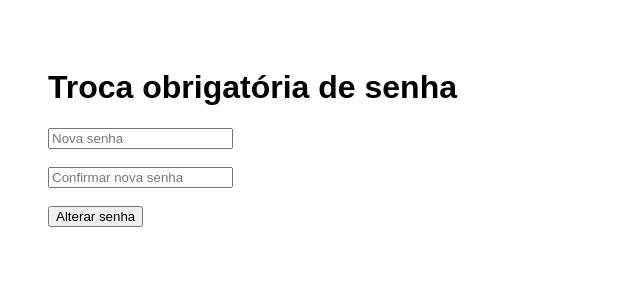
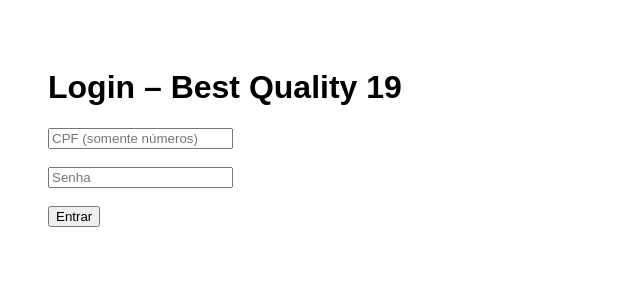
Before and after one commit to Edufig85/best-quality-19-customer-first, a Next.js app in the folder frontend/: page /login in a window 1280 px wide. Before the commit this address had no page. Shown: the top 300 px of the page, without its empty margins (0-640 px from the left). Built offline with nearby package versions, Linux system fonts and the light colour scheme.

Commit message:
Update page.jsx

```diff
--- a/frontend/app/login/page.jsx
+++ b/frontend/app/login/page.jsx
@@ -1,94 +1,81 @@
 "use client";
 
-import { useState, useEffect } from "react";
+import { useState } from "react";
 import { useRouter } from "next/navigation";
 
-export default function ChangePassword() {
+export default function Login() {
   const router = useRouter();
 
   const [cpf, setCpf] = useState("");
-  const [senha1, setSenha1] = useState("");
-  const [senha2, setSenha2] = useState("");
+  const [password, setPassword] = useState("");
   const [msg, setMsg] = useState("");
 
-  useEffect(() => {
-    const savedCpf = localStorage.getItem("cpf");
-    if (!savedCpf) {
-      router.push("/login");
-    } else {
-      setCpf(savedCpf);
-    }
-  }, [router]);
-
-  const trocarSenha = async () => {
-    if (senha1.length < 6) {
-      setMsg("A senha deve ter pelo menos 6 caracteres");
-      return;
-    }
-
-    if (senha1 !== senha2) {
-      setMsg("As senhas não conferem");
+  const realizarLogin = async () => {
+    if (!cpf || !password) {
+      setMsg("Preencha CPF e senha");
       return;
     }
 
     try {
       const res = await fetch(
-        `${process.env.NEXT_PUBLIC_API_URL}/change-password`,
+        `${process.env.NEXT_PUBLIC_API_URL}/login`,
         {
           method: "POST",
           headers: { "Content-Type": "application/json" },
-          body: JSON.stringify({
-            cpf,
-            newPassword: senha1,
-          }),
+          body: JSON.stringify({ cpf, password })
         }
       );
 
       const data = await res.json();
 
       if (!res.ok) {
-        setMsg(data.error || "Erro ao trocar senha");
+        setMsg(data.error || "CPF ou senha inválidos");
         return;
       }
 
-      localStorage.removeItem("cpf");
-      setMsg("Senha alterada com sucesso!");
+      // ✅ Troca obrigatória de senha
+      if (data.must_change_password) {
+        localStorage.setItem("cpf", cpf);
+        router.push("/change-password");
+        return;
+      }
 
-      setTimeout(() => {
-        router.push("/login");
-      }, 1200);
-    } catch {
-      setMsg("Erro de conexão com o servidor");
+      // ✅ Login normal (caso futuro)
+      setMsg("Login realizado com sucesso");
+      router.push("/");
+    } catch (e) {
+      setMsg("Erro ao conectar com o servidor");
     }
   };
 
   return (
     <div style={{ padding: 40 }}>
-      <h1>Troca obrigatória de senha</h1>
+      <h1>Login – Best Quality 19</h1>
 
       <input
-        type="password"
-        placeholder="Nova senha"
-        value={senha1}
-        onChange={(e) => setSenha1(e.target.value)}
+        type="text"
+        placeholder="CPF (somente números)"
+        value={cpf}
+        onChange={(e) => setCpf(e.target.value)}
       />
 
       <br /><br />
 
       <input
         type="password"
-        placeholder="Confirmar nova senha"
-        value={senha2}
-        onChange={(e) => setSenha2(e.target.value)}
+        placeholder="Senha"
+        value={password}
+        onChange={(e) => setPassword(e.target.value)}
       />
 
       <br /><br />
 
-      <button onClick={trocarSenha}>
-        Alterar senha
+      <button onClick={realizarLogin}>
+        Entrar
       </button>
 
       <p style={{ marginTop: 20 }}>{msg}</p>
     </div>
   );
 }
+``
```
